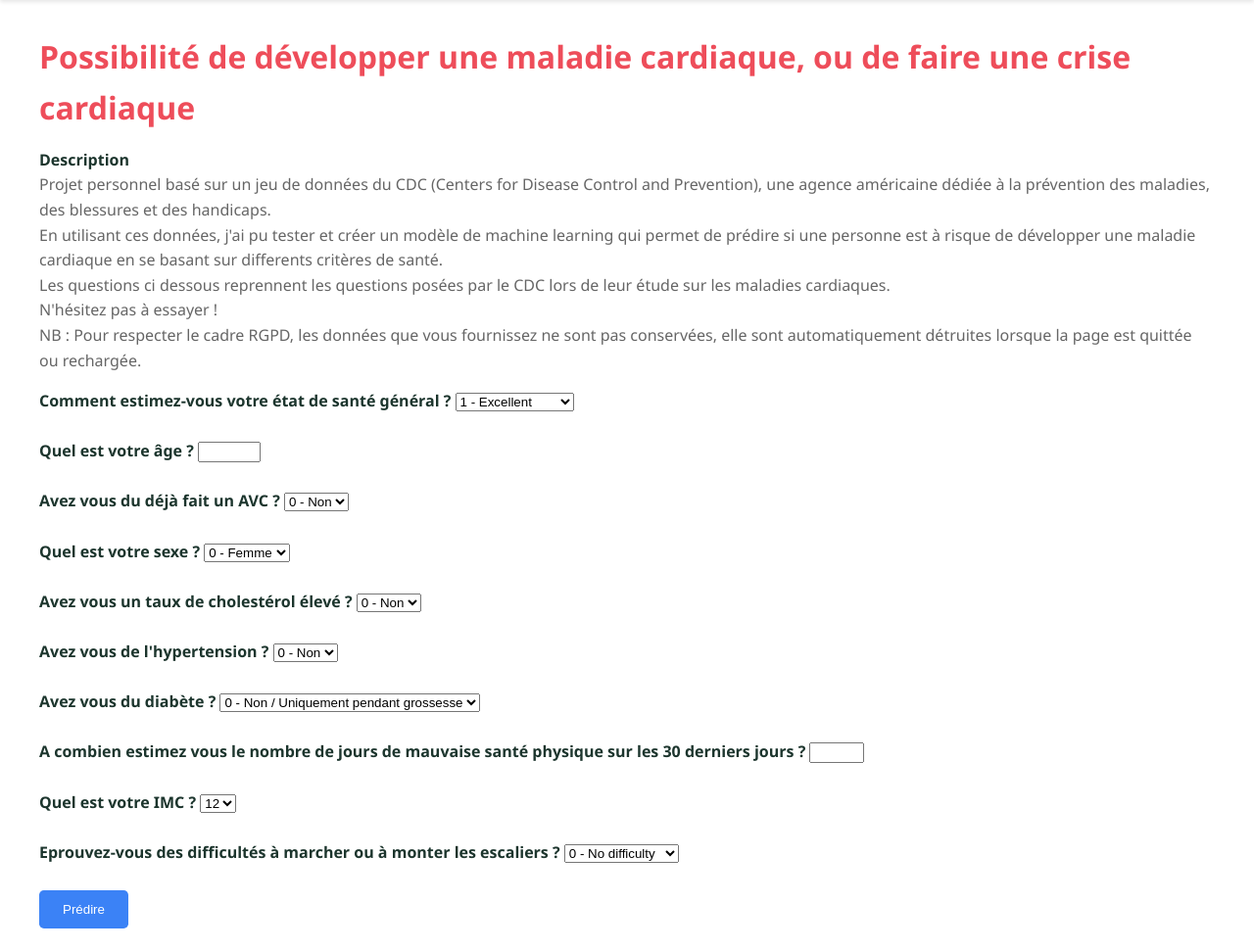
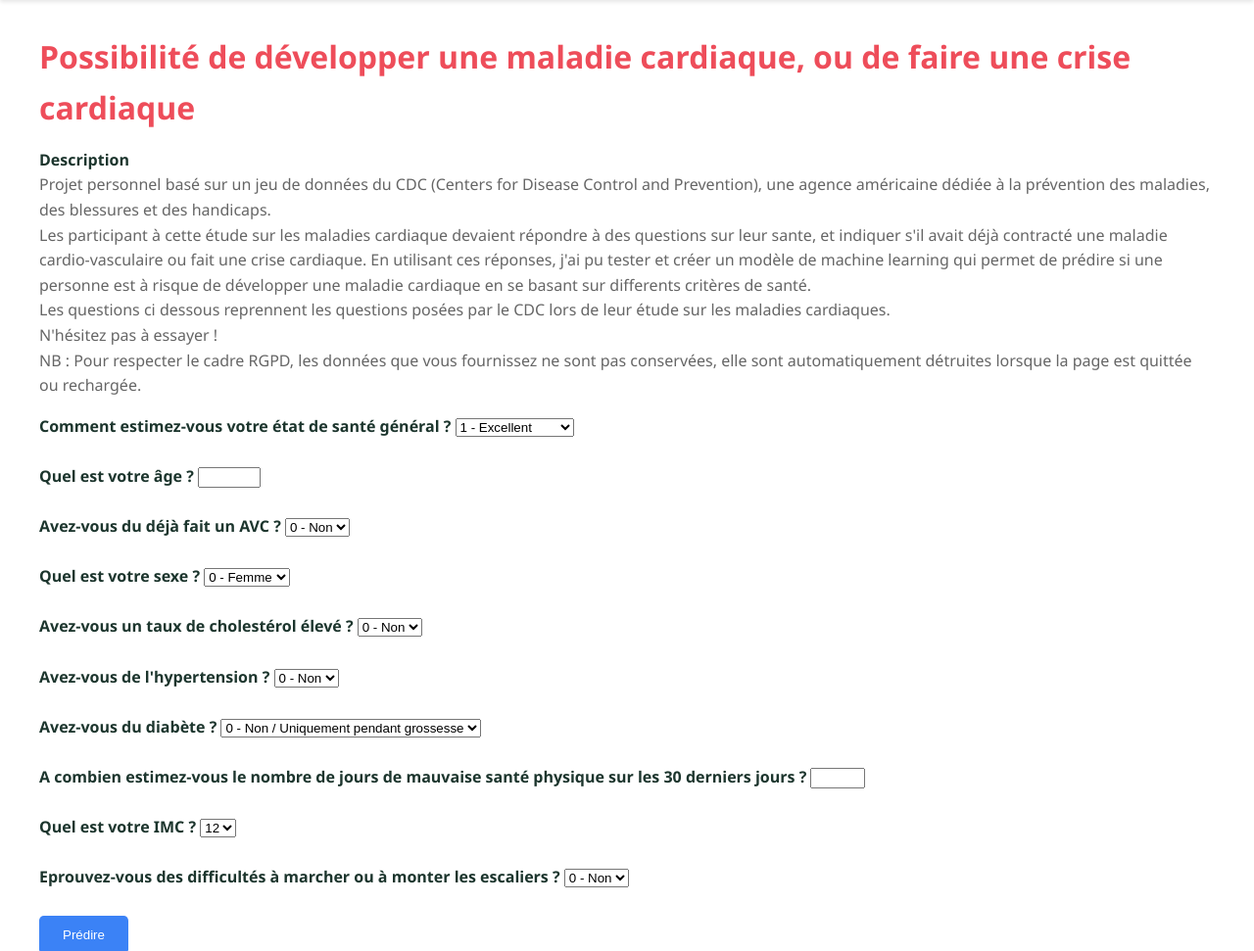
Before and after one commit to MaudGes/Maud_Gesbert-Portfolio, a Flask app: page /projects/heart_disease in a window 1280 px wide. Shown: the part 70-1041 px from the top of the page at 98% size. Run offline with Flask 3, Linux system fonts and the light colour scheme.

Commit message:
Adding heart disease explanation

```diff
--- a/templates/projects/heart_disease/heart_disease.html
+++ b/templates/projects/heart_disease/heart_disease.html
@@ -7,7 +7,9 @@
     <important-text>Description</important-text><br>
     Projet personnel basé sur un jeu de données du CDC (Centers for Disease Control and Prevention),
     une agence américaine dédiée à la prévention des maladies, des blessures et des handicaps.<br>
-    En utilisant ces données, j'ai pu tester et créer un modèle de machine learning qui permet de prédire
+    Les participant à cette étude sur les maladies cardiaque devaient répondre à des questions sur leur sante,
+    et indiquer s'il avait déjà contracté une maladie cardio-vasculaire ou fait une crise cardiaque.
+    En utilisant ces réponses, j'ai pu tester et créer un modèle de machine learning qui permet de prédire
     si une personne est à risque de développer une maladie cardiaque en se basant sur differents critères
     de santé.<br>
 
@@ -39,7 +41,7 @@
   </label><br><br>
 
   <!-- Binaire & catégoriques -->
-  <label><important-text>Avez vous du déjà fait un AVC ?</important-text>
+  <label><important-text>Avez-vous du déjà fait un AVC ?</important-text>
     <select name="Stroke" required>
       <option value="0">0 - Non</option>
       <option value="1">1 - Oui</option>
@@ -53,21 +55,21 @@
     </select>
   </label><br><br>
 
-  <label><important-text>Avez vous un taux de cholestérol élevé ?</important-text>
+  <label><important-text>Avez-vous un taux de cholestérol élevé ?</important-text>
     <select name="HighChol" required>
       <option value="0">0 - Non</option>
       <option value="1">1 - Oui</option>
     </select>
   </label><br><br>
 
-  <label><important-text>Avez vous de l'hypertension ?</important-text>
+  <label><important-text>Avez-vous de l'hypertension ?</important-text>
     <select name="HighBP" required>
       <option value="0">0 - Non</option>
       <option value="1">1 - Oui</option>
     </select>
   </label><br><br>
 
-  <label><important-text>Avez vous du diabète ?</important-text>
+  <label><important-text>Avez-vous du diabète ?</important-text>
     <select name="Diabetes" required>
       <option value="0">0 - Non / Uniquement pendant grossesse </option>
       <option value="1">1 - Pré-diabète</option>
@@ -76,7 +78,7 @@
   </label><br><br>
 
   <!-- Santé physique -->
-  <label><important-text>A combien estimez vous le nombre de jours de mauvaise santé physique sur les 30 derniers jours ?</important-text>
+  <label><important-text>A combien estimez-vous le nombre de jours de mauvaise santé physique sur les 30 derniers jours ?</important-text>
     <input type="number" name="PhysHlth" min="0" max="30" required>
   </label><br><br>
 
@@ -92,8 +94,8 @@
   <!-- Difficulté à marcher -->
   <label><important-text>Eprouvez-vous des difficultés à marcher ou à monter les escaliers ?</important-text>
     <select name="DiffWalk" required>
-      <option value="0">0 - No difficulty</option>
-      <option value="1">1 - Has difficulty</option>
+      <option value="0">0 - Non </option>
+      <option value="1">1 - Oui</option>
     </select>
   </label><br><br>
 
```
Also changed, not shown: templates/cv/cv.html (+7 -7 lines).
